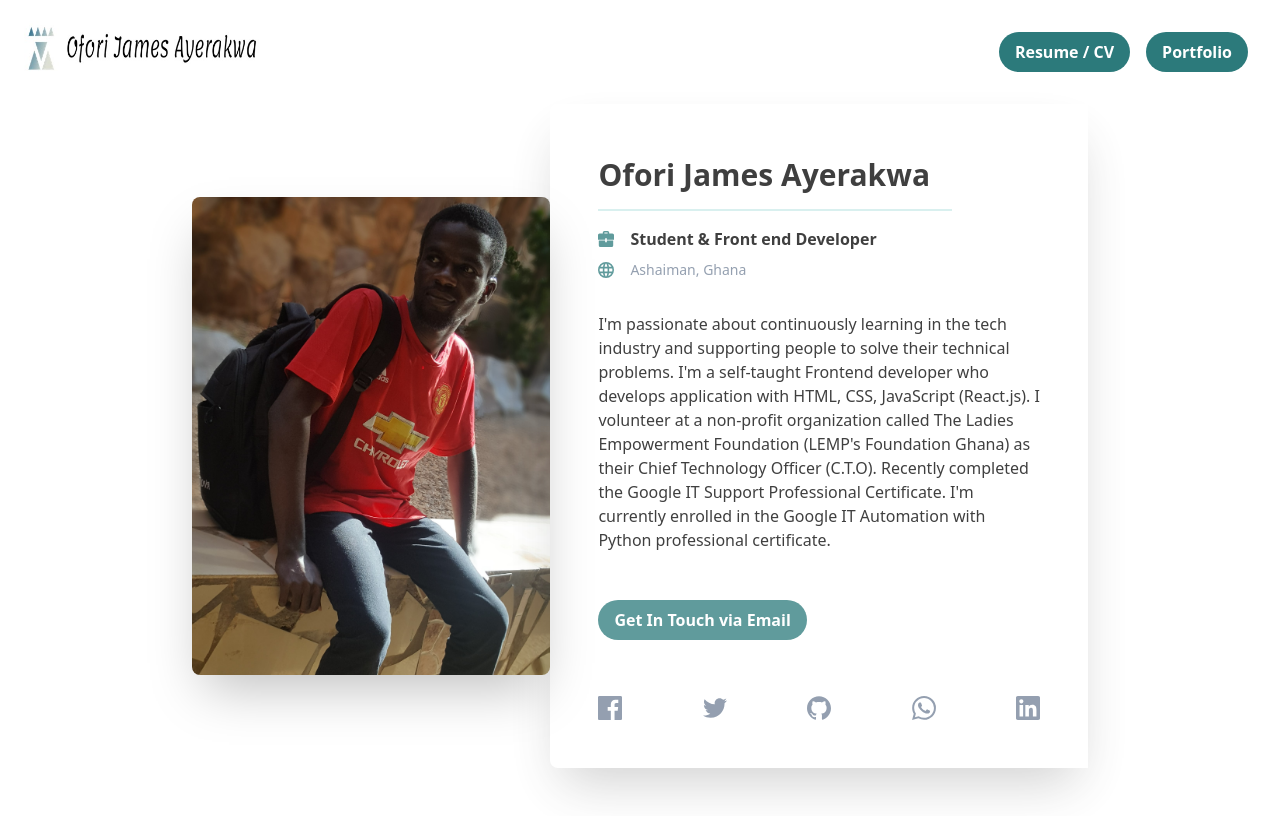
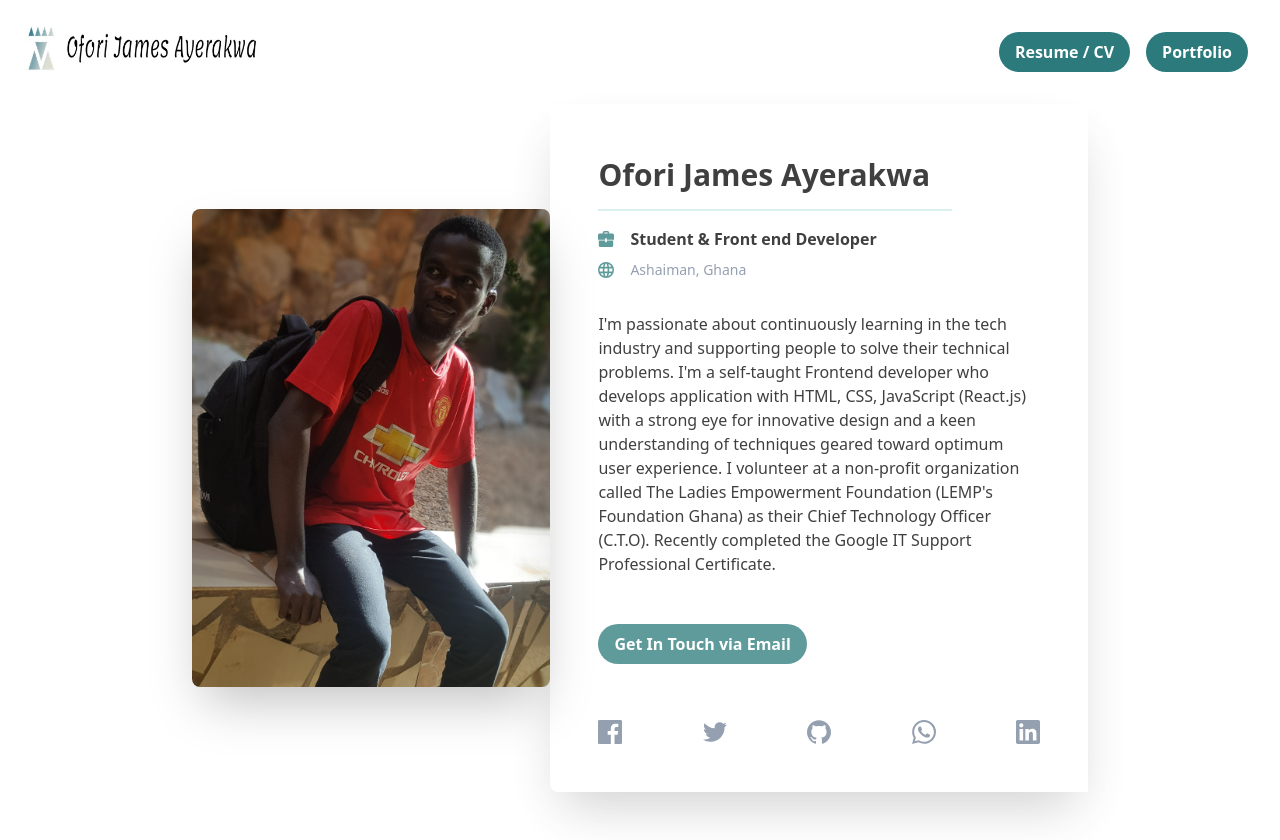
Before and after one commit to jamesofoaye/personal-website, a Next.js app: page / in a window 1280 px wide. Before the commit the page ends 816 px from the top, so only its background shows below. Built offline with nearby package versions, Linux system fonts and the light colour scheme.

Commit message:
Update index.js

```diff
--- a/pages/index.js
+++ b/pages/index.js
@@ -32,10 +32,9 @@ export default function IndexPage() {
             <p className="pt-2 text-gray-600 text-base lg:text-sm flex items-center justify-center lg:justify-start"><svg className="h-4 fill-current text-teal-700 pr-4" xmlns="http://www.w3.org/2000/svg" viewBox="0 0 20 20"><path d="M10 20a10 10 0 1 1 0-20 10 10 0 0 1 0 20zm7.75-8a8.01 8.01 0 0 0 0-4h-3.82a28.81 28.81 0 0 1 0 4h3.82zm-.82 2h-3.22a14.44 14.44 0 0 1-.95 3.51A8.03 8.03 0 0 0 16.93 14zm-8.85-2h3.84a24.61 24.61 0 0 0 0-4H8.08a24.61 24.61 0 0 0 0 4zm.25 2c.41 2.4 1.13 4 1.67 4s1.26-1.6 1.67-4H8.33zm-6.08-2h3.82a28.81 28.81 0 0 1 0-4H2.25a8.01 8.01 0 0 0 0 4zm.82 2a8.03 8.03 0 0 0 4.17 3.51c-.42-.96-.74-2.16-.95-3.51H3.07zm13.86-8a8.03 8.03 0 0 0-4.17-3.51c.42.96.74 2.16.95 3.51h3.22zm-8.6 0h3.34c-.41-2.4-1.13-4-1.67-4S8.74 3.6 8.33 6zM3.07 6h3.22c.2-1.35.53-2.55.95-3.51A8.03 8.03 0 0 0 3.07 6z" /></svg> Ashaiman, Ghana</p>
             <p className="pt-8 text-base">I'm passionate about continuously learning in the tech industry and supporting people to solve their
             technical problems. I'm a self-taught Frontend developer who develops application with HTML, CSS,
-            JavaScript (React.js). I volunteer at a non-profit organization called The Ladies Empowerment
+            JavaScript (React.js) with a strong eye for innovative design and a keen understanding of techniques geared toward optimum user experience. I volunteer at a non-profit organization called The Ladies Empowerment
             Foundation (LEMP's Foundation Ghana) as their Chief Technology Officer (C.T.O). Recently completed
-            the Google IT Support Professional Certificate. I'm currently enrolled in the Google IT Automation with
-            Python professional certificate.</p>
+            the Google IT Support Professional Certificate.</p>
 
             <div className="pt-12 pb-8">
               <button className="bg-teal-700 hover:bg-teal-900 text-white font-bold py-2 px-4 rounded-full">
```
